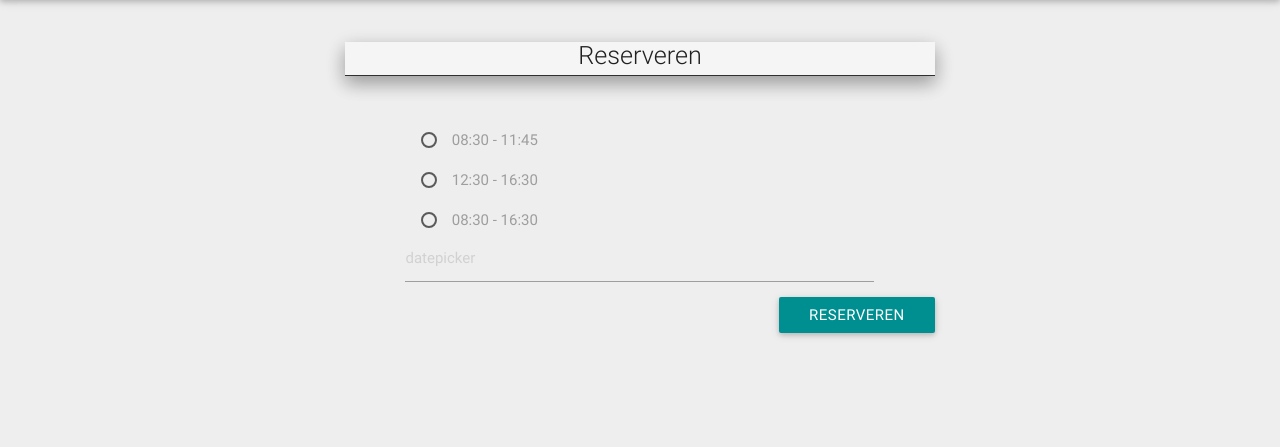
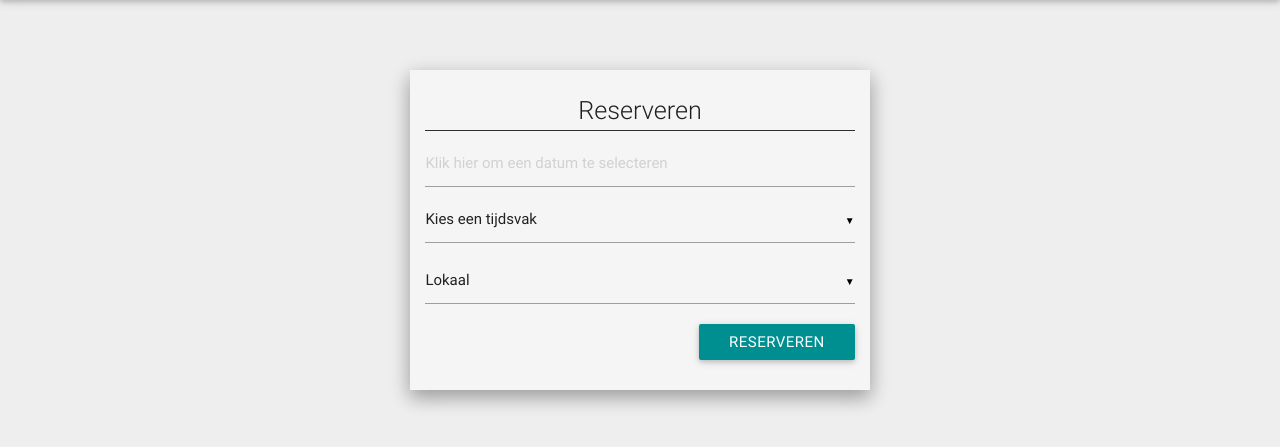
Before and after one commit to HilbertGreveling/ReserveringsSystem, a PHP site: page /reservation.php in a window 1280 px wide. Shown: the part 64-511 px from the top of the page. Run offline with PHP 8.4, Linux system fonts and the light colour scheme.

Commit message:
Some changes to reservation.php and some old uncommitted changes. Start of the Reserve class and my work on the jquery function for the classroom selection.

```diff
--- a/classes/DB.php
+++ b/classes/DB.php
@@ -212,6 +212,4 @@ class DB {
     public function count() {
         return $this->_count;
     }
-
-
-    }
+}
--- a/index.php
+++ b/index.php
@@ -121,7 +121,7 @@
                         </tbody>
                     </table>
 
-                        <a class="btn waves-effect blue waves-light col s3 offset-s8" href="registration.php" >Reserveringen</a>
+                        <a class="btn waves-effect blue waves-light col s3 offset-s8" href="reservation.php" >Reserveringen</a>
 
                 </div>
             </div>
--- a/profile.php
+++ b/profile.php
@@ -83,7 +83,7 @@
                                         <label for="lastname">Achternaam</label>
                                     </div>
                                     <div class="row">
-                                        <a class="btn waves-effect blue waves-light" href="registration.php" >Gegevens veranderen<i class="mdi-content-send"></i></a>
+                                        <a class="btn waves-effect blue waves-light" href="changepassword.php" >Gegevens veranderen<i class="mdi-content-send"></i></a>
                                     </div>
                                 </div>
                             </form>
--- a/reservation.php
+++ b/reservation.php
@@ -1,4 +1,3 @@
-
 <?php
 // require('core/init.php');
 
@@ -76,34 +75,40 @@
 
     <div class="container">
         <div class="row">
-            <form class="col s12 m8 offset-m2">
-                <div class="grey lighten-4 post-index z-depth-2">
-                    <h5 class="flow-text center" style="text-align:center;">
+            <form class="col s12 m6 offset-m3">
+                <div class="row grey lighten-4 post-index z-depth-2 widget-item">
+                    <h5 class="flow-text center">
                         Reserveren
-                        <div class="line-separator red darken-4"></div>
+                        <div class="line-separator black"></div>
                     </h5>
 
-                        <div class="input-field col s12 m10 offset-m1">
-                            <p>
-                                <input name="group1" class="blue" type="radio" id="1" />
-                                <label for="test1">08:30 - 11:45</label>
-                            </p>
-                            <p>
-                                <input name="group1" class="blue" type="radio" id="2" />
-                                <label for="test1">12:30 - 16:30</label>
-                            </p>
-                            <p>
-                                <input name="group1" class="blue" type="radio" id="3" />
-                                <label for="test1">08:30 - 16:30</label>
-                            </p>
+                    <div class="row">
 
-
-                        </div>
-                        <div class="input-field col s12 m10 offset-m1">
-                            <input type="date" placeholder="datepicker" class="datepicker">
+                        <div class="input-field">
+                            <input type="date" placeholder="Klik hier om een datum te selecteren" class="datepicker input-field">
                         </div>
 
-                    <button class="btn waves-effect blue waves-light right" type="submit">Reserveren</button>
+                        <div class="input-field" style="margin-top:10px !important;">
+                            <select>
+                              <option value="" disabled selected>Kies een tijdsvak</option>
+                              <option value="1">08:30 - 11:45</option>
+                              <option value="2">12:30 - 16:30</option>
+                              <option value="3">08:30 - 16:30</option>
+                            </select>
+                        </div>
+                        <div class="input-field">
+                            <select>
+                              <option value="" disabled selected>Lokaal</option>
+                              <option value="1">130.1</option>
+                              <option value="2">130.2</option>
+                              <option value="3">130.3</option>
+                            </select>
+                        </div>
+
+                        <div class="input-field">
+                            <button class="btn waves-effect blue waves-light right" type="submit">Reserveren</button>
+                        </div>
+                    </div>
                 </div>
             </form>
         </div>
@@ -116,11 +121,25 @@
 
         $(".dropdown-button").dropdown();
 
+        $(document).ready(function() {
+            $('select').material_select();
+          });
+
          $('.datepicker').pickadate({
-            disableWeekends: true,
+            disable: [
+                1, 7
+              ],
             selectMonths: true, // Creates a dropdown to control month
-            selectYears: 15 // Creates a dropdown of 15 years to control year
+            selectYears: 15, // Creates a dropdown of 15 years to control year
+            monthsFull: [ 'januari', 'februari', 'maart', 'april', 'mei', 'juni', 'juli', 'augustus', 'september', 'oktober', 'november', 'december' ],
+            monthsShort: [ 'jan', 'feb', 'maa', 'apr', 'mei', 'jun', 'jul', 'aug', 'sep', 'okt', 'nov', 'dec' ],
+            weekdaysFull: [ 'zondag', 'maandag', 'dinsdag', 'woensdag', 'donderdag', 'vrijdag', 'zaterdag' ],
+            weekdaysShort: [ 'zo', 'ma', 'di', 'wo', 'do', 'vr', 'za' ],
+            today: 'vandaag',
+            clear: 'Leeg sel.',
+            close: 'sluit'
           });
+
 
     </script>
 </body>
```
Also changed, not shown: classes/Reserve.php (added, +21 -0 lines), text.php (added, +69 -0 lines).
